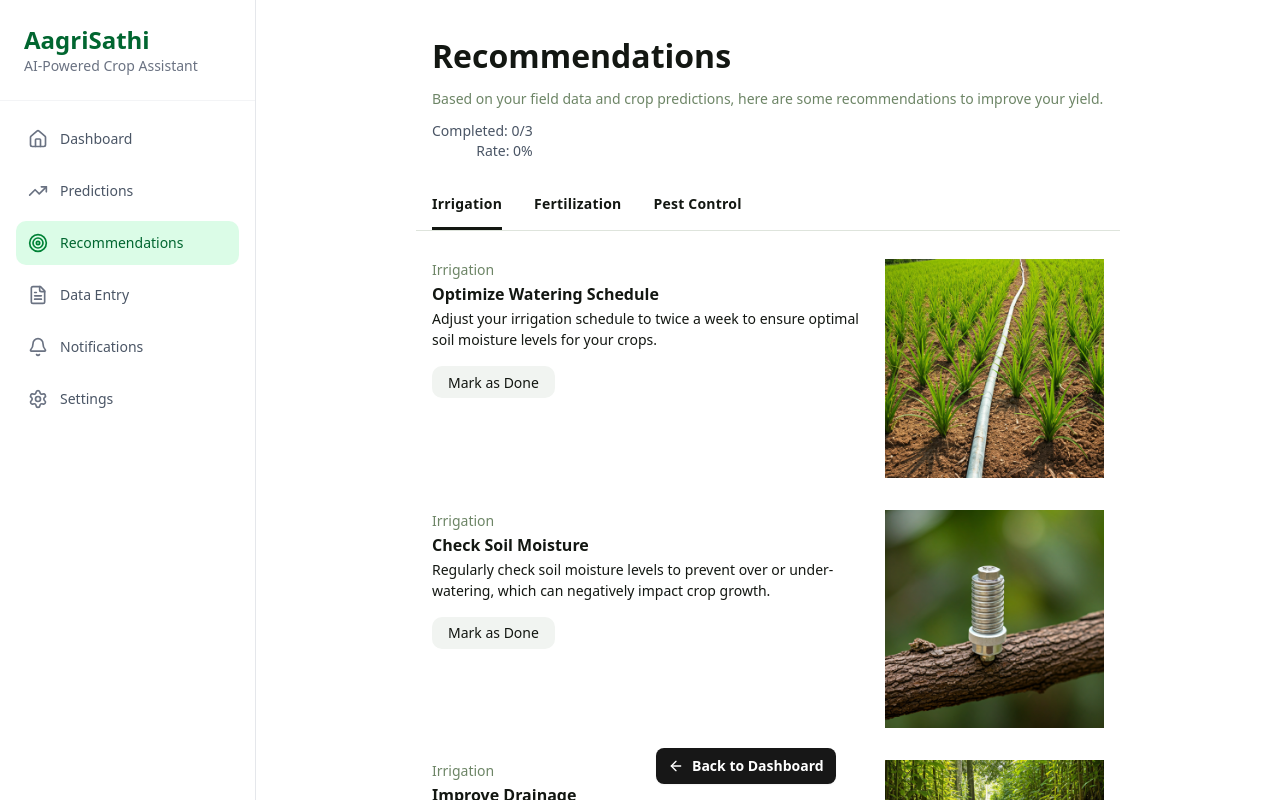
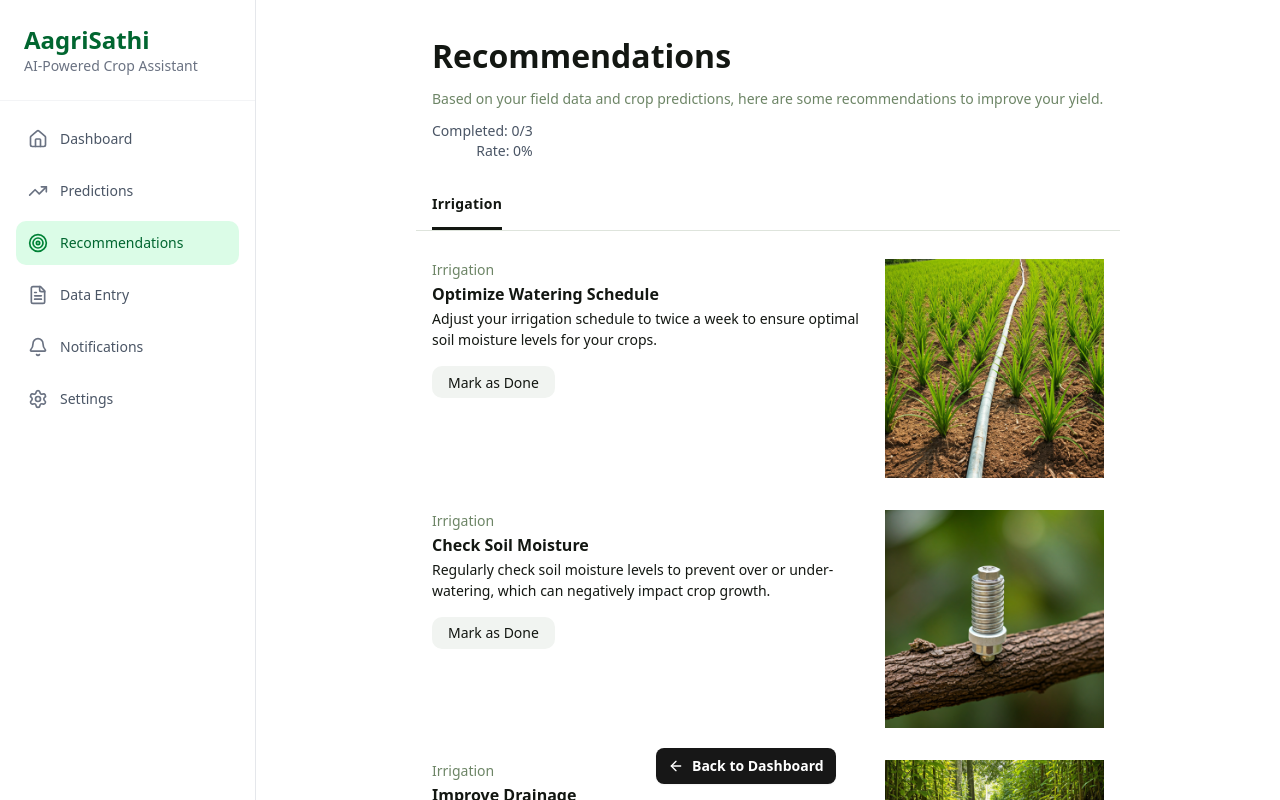
Before and after one commit to Niktechh/TestingSih, a Next.js app: page /recommendations in a window 1280 px wide. Built offline with nearby package versions, Linux system fonts and the light colour scheme.

Commit message:
Remove fertilizer from recommend

```diff
--- a/src/app/recommendations/page.tsx
+++ b/src/app/recommendations/page.tsx
@@ -147,12 +147,7 @@ const Page = () => {
                     <a className="flex flex-col items-center justify-center border-b-[3px] border-b-[#131712] text-[#131712] pb-[13px] pt-4" href="#">
                       <p className="text-[#131712] text-sm font-bold leading-normal tracking-[0.015em]">{t("reco.tab.irrigation")}</p>
                     </a>
-                    <a className="flex flex-col items-center justify-center border-b-[3px] border-b-transparent text-[#6d8566] pb-[13px] pt-4" href="#">
-                      <p className="text-[#131712] text-sm font-bold leading-normal tracking-[0.015em]">{t("reco.tab.fertilization")}</p>
-                    </a>
-                    <a className="flex flex-col items-center justify-center border-b-[3px] border-b-transparent text-[#6d8566] pb-[13px] pt-4" href="#">
-                      <p className="text-[#131712] text-sm font-bold leading-normal tracking-[0.015em]">{t("reco.tab.pest")}</p>
-                    </a>
+
                   </div>
                 </div>
                 <div className="p-4">
```
